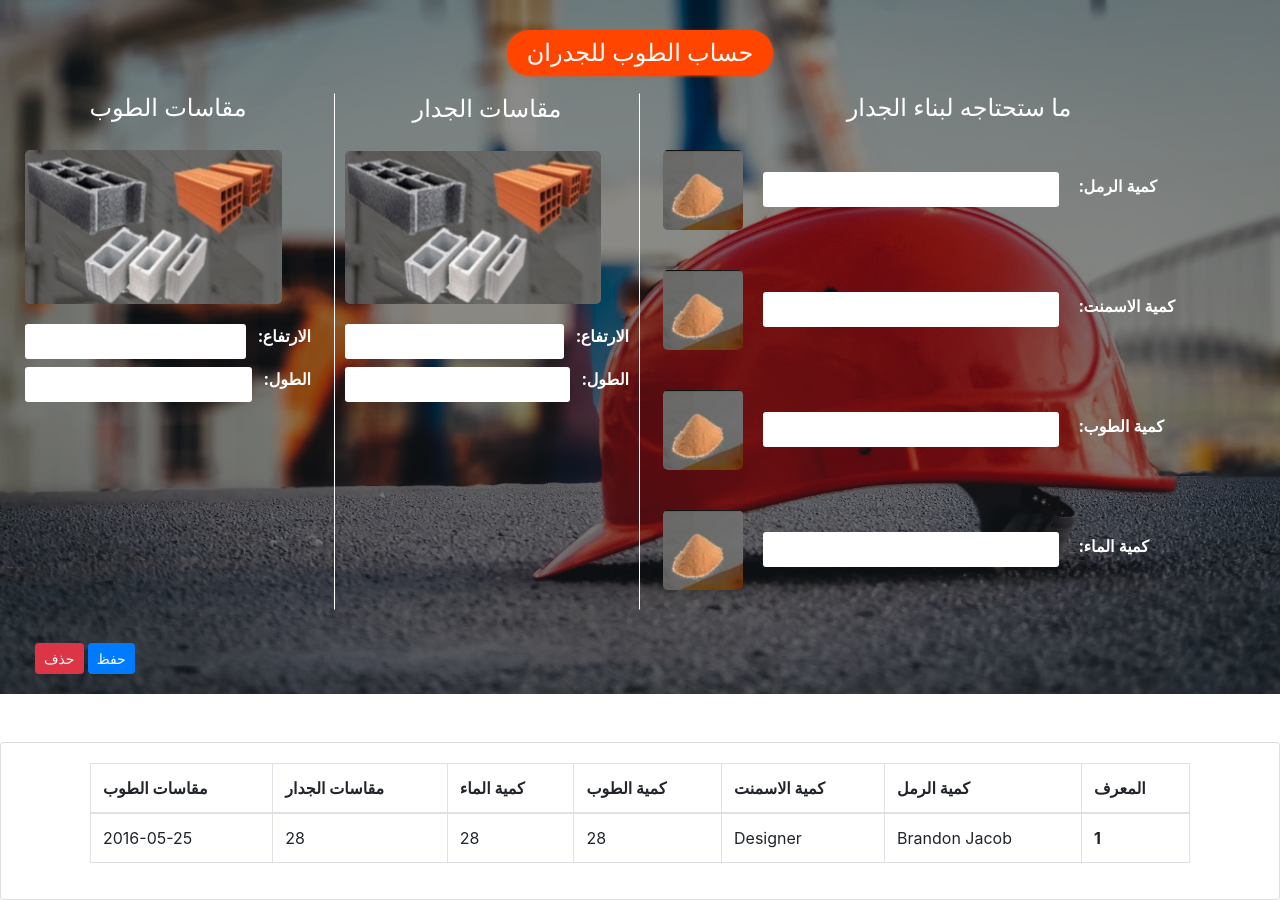
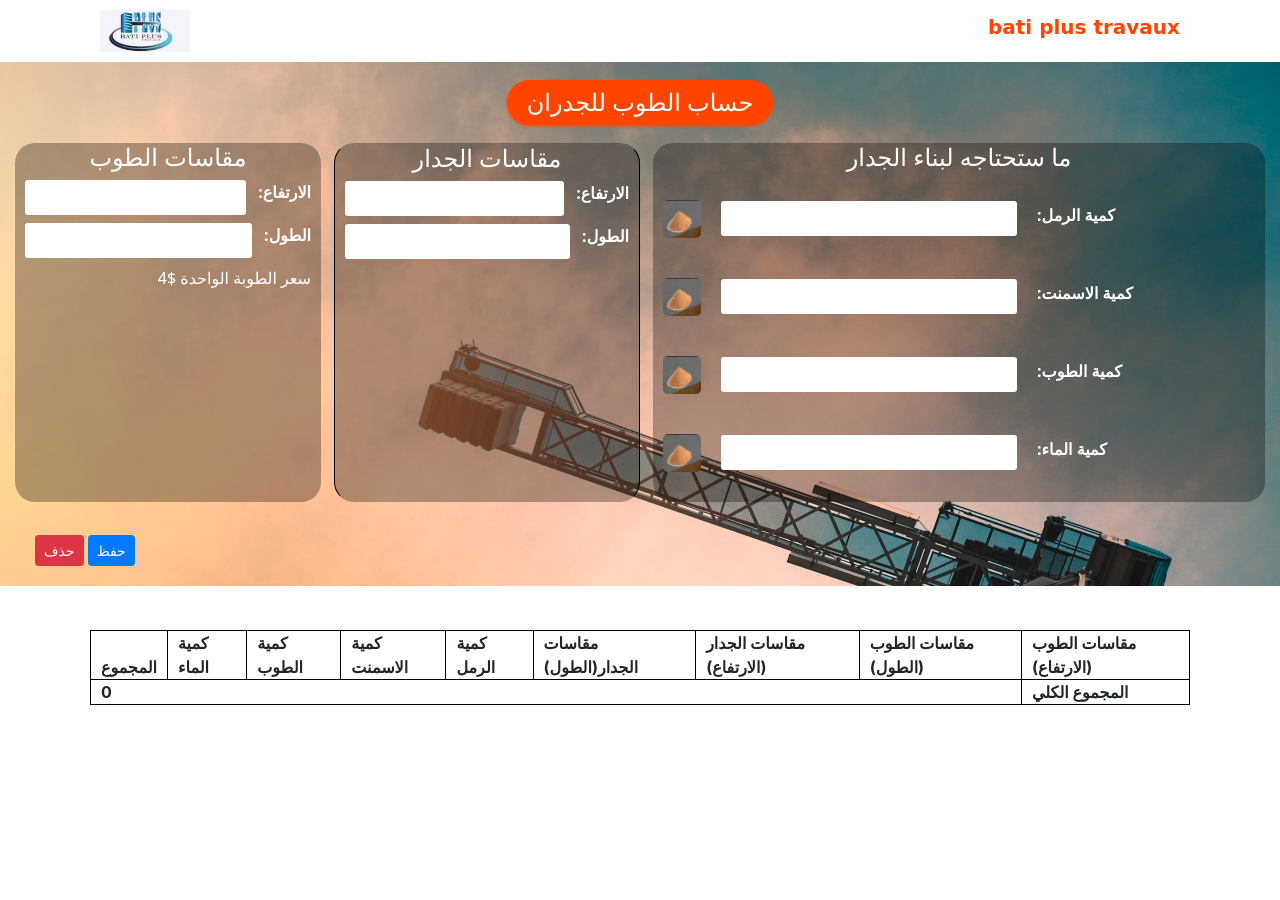
Before and after one commit to Muzmmil207/bati-plus, a Django app: page / in a window 1280 px wide. After the commit the page ends 705 px from the top, so only its background shows below. Run offline with Django 4.2, Linux system fonts and the light colour scheme; lists and menus that the app fills with data are empty; some libraries are stand-ins or nearby versions.

Commit message:
second commit

```diff
--- a/base/urls.py
+++ b/base/urls.py
@@ -1,7 +1,8 @@
 from django.urls import include, path
 
-from .views import home
+from .views import data, home
 
 urlpatterns = [
-    path('', home)
+    path('', home),
+    path('data/', data),
 ]
--- a/base/views.py
+++ b/base/views.py
@@ -1,5 +1,17 @@
+import json
+from time import sleep
+
+from django.http import JsonResponse
 from django.shortcuts import render
 
 
 def home(request):
     return render(request, 'base/home.html')
+
+def data(request):
+    sleep(1)
+    if request.method == 'POST':
+        data = json.loads(request.body)
+        data['total'] = sum([ int(i) for i in data.values()])
+        return JsonResponse(data, safe=False)
+    return JsonResponse({}, safe=False)
--- /dev/null
+++ b/requirements.txt
@@ -0,0 +1,4 @@
+asgiref==3.6.0
+Django==4.1.7
+sqlparse==0.4.3
+tzdata==2022.7
--- a/static/css/style.css
+++ b/static/css/style.css
@@ -38,6 +38,31 @@ button {
 .container {}
 
 
+/* NAVBAR */
+nav {
+    width: 100%;
+    position: fixed;
+    z-index: 999;
+    display: flex;
+    justify-content: space-between;
+    align-items: center;
+    padding: 10px 100px;
+    background-color: white;
+    top: 0;
+}
+
+nav .image {
+    width: 90px;
+    height: 100%;
+}
+
+nav .name h1 {
+    color: var(--color-orangered);
+    font-weight: 900;
+    font-family: cursive;
+    font-size: 20px;
+}
+
 
 /* FORM STYLE START HERE */
 .form-wrapper {
@@ -48,6 +73,11 @@ button {
     color: white;
     padding: 30px 15px 0;
     font-family: system-ui;
+    background: url(/static/imgs/james-sullivan-ESZRBtkQ_f8-unsplash.jpg) no-repeat;
+    background-size: cover;
+    background-attachment: fixed;
+    margin-top: 50px;
+    transition-duration: 300ms;
 }
 
 .form-wrapper .form-image {
@@ -91,6 +126,9 @@ button {
 
 .form-component {
     padding: 0 10px;
+    background-color: rgba(0, 0, 0, 0.302);
+    border-radius: 20px;
+    padding-bottom: 10px;
 }
 
 .form-component>h1 {
@@ -99,13 +137,13 @@ button {
 
 .form-component img {
     margin: 20px 0;
-    width: 90%;
+    width: 00px;
     border-radius: 5px;
 }
 
-.form-component:nth-child(2) {
+.form-component:nth-child(3) {
     border: 1px solid;
-    border-color: transparent white;
+    border-color: transparent black;
 }
 
 .form-elements {
@@ -148,7 +186,7 @@ button {
 }
 
 .special-form-element img {
-    width: 80px;
+    width: 38px;
 }
 
 .form-btns {
@@ -157,6 +195,21 @@ button {
 
 table {
     direction: rtl;
+}
+
+tr {
+    font-size: 16px;
+}
+
+.table td,
+.table th {
+    padding: 0 10px;
+    vertical-align: middle;
+}
+
+td,
+th {
+    border: 1px solid #000 !important;
 }
 
 @media screen and (max-width:1000px) {
--- a/static/js/main.js
+++ b/static/js/main.js
@@ -1,8 +1,132 @@
-console.log("safaff")
 let deleteBtn = document.getElementById('delete')
 let saveBtn = document.getElementById('save')
 let form = document.querySelector('.counter')
+let formInputs = document.querySelectorAll('input')
+let tbody = document.getElementById('tbody')
+
+let id = 0
+
+// Table Row Events
+function tableTrEvent(ele) {
+    let tableTr = document.querySelectorAll('tr')
+    console.log(ele.id)
+    tableTr.forEach((e) => {
+        e.classList = ''
+    })
+    ele.classList += 'bg-primary'
+
+    form.reset()
+    for (var i = 0; i < 9; i++) {
+        formInputs.forEach((input) => {
+            try {
+                if (input.id === ele.children[i].classList.toString()) {
+                    input.value = parseInt(ele.children[i].innerText)
+                };
+            } catch (error) { }
+
+        });
+    };
+    document.getElementById('utr').innerText = ele.id
+}
+
+
+// Handel Form Submit
 form.onsubmit = (e) => {
+    document.querySelector('.load').classList.remove('hidden')
     e.preventDefault()
-    console.log(e.target.value)
+    let data = {}
+
+    formInputs.forEach((e) => {
+        data[e.id] = e.value
+    })
+    if (document.getElementById('utr').innerText != '') {
+        updateTableRow(document.getElementById('utr').innerText, data)
+    } else {
+        console.log(document.getElementById('utr').innerText, data)
+        sendData(data)
+    }
+    form.reset()
+
 }
+
+deleteBtn.onclick = () => {
+    form.reset()
+}
+
+
+// Handel Sending Form Data
+async function sendData(data) {
+    const request = await fetch('/data/', {
+        method: 'POST',
+        headers: {
+            'content-type': 'application/json',
+            'X-CSRFToken': csrftoken
+        },
+        body: JSON.stringify(data)
+    });
+    const response = await request.json()
+    let subTotal = countTotal(response)
+
+    tbody.innerHTML += `
+        <tr id="${id}" onclick="tableTrEvent(this)">
+            <td class="brick-height">${response['brick-height']}</td>
+            <td class="brick-length">${response['brick-length']}</td>
+            <td class="wall-height">${response['wall-height']}</td>
+            <td class="wall-length">${response['wall-length']}</td>
+            <td class="amount-of-sand">${response['amount-of-sand']}</td>
+            <td class="amount-of-cement">${response['amount-of-cement']}</td>
+            <td class="amount-of-brick">${response['amount-of-brick']}</td>
+            <td class="amount-of-water">${response['amount-of-water']}</td>
+            <td class="sub-total">${subTotal}</td>
+        </tr>`
+    id += 1
+
+    let total = document.getElementById('total')
+    total.innerHTML = `<span>${parseInt(total.innerText) + response['total']}</span>`
+    document.querySelector('.load').classList.add('hidden')
+}
+
+async function updateTableRow(id, data) {
+    const request = await fetch('/data/', {
+        method: 'POST',
+        headers: {
+            'content-type': 'application/json',
+            'X-CSRFToken': csrftoken
+        },
+        body: JSON.stringify(data)
+    });
+    const response = await request.json()
+    let subTotal = countTotal(response)
+
+    document.getElementById(`${id}`).innerHTML = `
+        <td class="brick-height">${response['brick-height']}</td>
+        <td class="brick-length">${response['brick-length']}</td>
+        <td class="wall-height">${response['wall-height']}</td>
+        <td class="wall-length">${response['wall-length']}</td>
+        <td class="amount-of-sand">${response['amount-of-sand']}</td>
+        <td class="amount-of-cement">${response['amount-of-cement']}</td>
+        <td class="amount-of-brick">${response['amount-of-brick']}</td>
+        <td class="amount-of-water">${response['amount-of-water']}</td>
+        <td class"sub-total>${subTotal}</td>`
+
+    document.getElementById(`${id}`).classList = ''
+    document.getElementById('utr').innerText = ''
+
+    let total = document.getElementById('total')
+    total.innerHTML = `<span>${parseInt(total.innerText) + response['total']}</span>`
+    document.querySelector('.load').classList.add('hidden')
+}
+
+function countTotal(response) {
+    let count = 0
+    count += parseInt(response['brick-height'])
+    count += parseInt(response['brick-length'])
+    count += parseInt(response['wall-height'])
+    count += parseInt(response['wall-length'])
+    count += parseInt(response['amount-of-sand'])
+    count += parseInt(response['amount-of-cement'])
+    count += parseInt(response['amount-of-brick'])
+    count += parseInt(response['amount-of-water'])
+
+    return count
+}
--- a/templates/base.html
+++ b/templates/base.html
@@ -1,3 +1,4 @@
+<!-- {% load static %} -->
 <!DOCTYPE html>
 <html lang="en">
 
@@ -13,48 +14,84 @@
         integrity="sha384-TX8t27EcRE3e/ihU7zmQxVncDAy5uIKz4rEkgIXeMed4M0jlfIDPvg6uqKI2xXr2" crossorigin="anonymous">
     <link rel="stylesheet" href="https://use.fontawesome.com/releases/v5.6.3/css/all.css"
         integrity="sha384-UHRtZLI+pbxtHCWp1t77Bi1L4ZtiqrqD80Kn4Z8NTSRyMA2Fd33n5dQ8lWUE00s/" crossorigin="anonymous">
+    <link rel="stylesheet" href="/static/css/style.css">
 
-    <link rel="stylesheet" href="/static/css/style.css">
+    <!-- <link rel="stylesheet" href="{% static 'css/style.css' %}"> -->
     <link rel="stylesheet" href="https://cdn.jsdelivr.net/npm/bootstrap-icons@1.8.1/font/bootstrap-icons.css">
 
     <title>{% block title %}BATI PULS{% endblock %}</title>
+
+    <script type="text/javascript">
+        function getCookie(name) {
+            let cookieValue = null;
+            if (document.cookie && document.cookie !== '') {
+                const cookies = document.cookie.split(';');
+                for (let i = 0; i < cookies.length; i++) {
+                    const cookie = cookies[i].trim();
+                    // Does this cookie string begin with the name we want?
+                    if (cookie.substring(0, name.length + 1) === (name + '=')) {
+                        cookieValue = decodeURIComponent(cookie.substring(name.length + 1));
+                        break;
+                    }
+                }
+            }
+            return cookieValue;
+        }
+        const csrftoken = getCookie('csrftoken');
+    </script>
+
 </head>
 
 <body>
+    <nav>
+        <div class="image">
+            <img src="/static/imgs/logo.jpg" alt="">
+        </div>
+        <div class="name">
+            <h1>bati plus travaux</h1>
+        </div>
+    </nav>
+    <div class="load hidden" style="">
+        <div class="load-content">
+            <div class="spinner-border text-primary" role="status">
+                <span class="sr-only">Loading...</span>
+            </div>
+            <h6>الرجاء الانتظار</h6>
+        </div>
+    </div>
     <div class="containe">
         <div class="form-wrapper">
-            <div class="form-image">
-                <img src="/static/imgs/umit-yildirim-9OB46apMbC4-unsplash.jpg" alt="">
-            </div>
             <div class="form-header">
                 <h1>حساب الطوب للجدران</h1>
             </div>
             <form class="counter">
+                <div id="utr" style="display: none;"></div>
                 <div class="form-component">
                     <h1>مقاسات الطوب</h1>
-                    <img src="/static/imgs/20230322_214212.jpg" alt="">
+                    <!-- <img src="/static/imgs/20230322_214212.jpg" alt=""> -->
                     <div class="form-elements">
                         <div class="form-element">
-                            <input type="text">
-                            <label for="">:الارتفاع</label>
+                            <input required id="brick-height" type="number">
+                            <label for="brick-height">:الارتفاع</label>
                         </div>
                         <div class="form-element">
-                            <input type="text">
-                            <label for="">:الطول</label>
+                            <input required id="brick-length" type="number">
+                            <label for="brick-length">:الطول</label>
                         </div>
+                        <p>سعر الطوبة الواحدة $4</p>
                     </div>
                 </div>
                 <div class="form-component">
                     <h1>مقاسات الجدار</h1>
-                    <img src="/static/imgs/20230322_214212.jpg" alt="">
+                    <!-- <img src="/static/imgs/20230322_214212.jpg" alt=""> -->
                     <div class="form-elements">
                         <div class="form-element">
-                            <input type="text">
-                            <label for="">:الارتفاع</label>
+                            <input required id="wall-height" type="number">
+                            <label for="wall-height">:الارتفاع</label>
                         </div>
                         <div class="form-element">
-                            <input type="text">
-                            <label for="">:الطول</label>
+                            <input required id="wall-length" type="number">
+                            <label for="wall-length">:الطول</label>
                         </div>
                     </div>
                 </div>
@@ -62,64 +99,58 @@
                     <h1>ما ستحتاجه لبناء الجدار</h1>
                     <div class="form-element special-form-element">
                         <img src="/static/imgs/20230322_214150.jpg" alt="">
-                        <input type="text">
-                        <label for="">:كمية الرمل</label>
+                        <input required id="amount-of-sand" type="number">
+                        <label for="amount-of-sand">:كمية الرمل</label>
                     </div>
                     <div class="form-element special-form-element">
                         <img src="/static/imgs/20230322_214150.jpg" alt="">
-                        <input type="text">
-                        <label for="">:كمية الاسمنت</label>
+                        <input required id="amount-of-cement" type="number">
+                        <label for="amount-of-cement">:كمية الاسمنت</label>
                     </div>
                     <div class="form-element special-form-element">
                         <img src="/static/imgs/20230322_214150.jpg" alt="">
-                        <input type="text">
-                        <label for="">:كمية الطوب</label>
+                        <input required id="amount-of-brick" type="number">
+                        <label for="amount-of-brick">:كمية الطوب</label>
                     </div>
                     <div class="form-element special-form-element">
                         <img src="/static/imgs/20230322_214150.jpg" alt="">
-                        <input type="text">
-                        <label for="">:كمية الماء</label>
+                        <input required id="amount-of-water" type="number">
+                        <label for="amount-of-water">:كمية الماء</label>
                     </div>
                 </div>
                 <div class="form-btns">
-                    <button id="delete" class="btn btn-danger btn-sm">حذف</button>
+                    <div id="delete" class="btn btn-danger btn-sm">حذف</div>
                     <button id="save" class="btn btn-primary btn-sm">حفظ</button>
                 </div>
             </form>
         </div>
-        <br><br>
-        <div class="card ">
-            <div class="card-body container" style="overflow-y: scroll;">
+        <br>
+        <div class="card-body container">
             <!-- Bordered Table -->
             <table class="table table-bordered">
                 <thead>
                     <tr>
-                            <th scope="col">المعرف</th>
+                        <th scope="col">مقاسات الطوب (الارتفاع)</th>
+                        <th scope="col">مقاسات الطوب (الطول)</th>
+                        <th scope="col">مقاسات الجدار (الارتفاع)</th>
+                        <th scope="col">مقاسات الجدار(الطول)</th>
                         <th scope="col">كمية الرمل</th>
                         <th scope="col">كمية الاسمنت</th>
                         <th scope="col">كمية الطوب</th>
                         <th scope="col">كمية الماء</th>
-                            <th scope="col">مقاسات الجدار</th>
-                            <th scope="col">مقاسات الطوب</th>
+                        <th scope="col">المجموع</th>
                     </tr>
                 </thead>
-                    <tbody>
-                        <tr>
-                            <th scope="row">1</th>
-                            <td>Brandon Jacob</td>
-                            <td>Designer</td>
-                            <td>28</td>
-                            <td>28</td>
-                            <td>28</td>
-                            <td>2016-05-25</td>
-                        </tr>
-
+                <tbody id="tbody">
                 </tbody>
+                <tfoot>
+                    <th>المجموع الكلي</th>
+                    <th colspan="8" id="total">0</th>
+                </tfoot>
             </table>
             <!-- End Bordered Table -->
+            <br><br>
         </div>
-        </div>
-
     </div>
 
     <script src="/static/js/main.js"></script>
```
Also changed, not shown: other parts of static/css/style.css (+54 -2 lines), IMG-20230322-WA0000.jpg (deleted), static/imgs/logo.jpg (added). Lines whose indentation alone changed are shown as unchanged.
